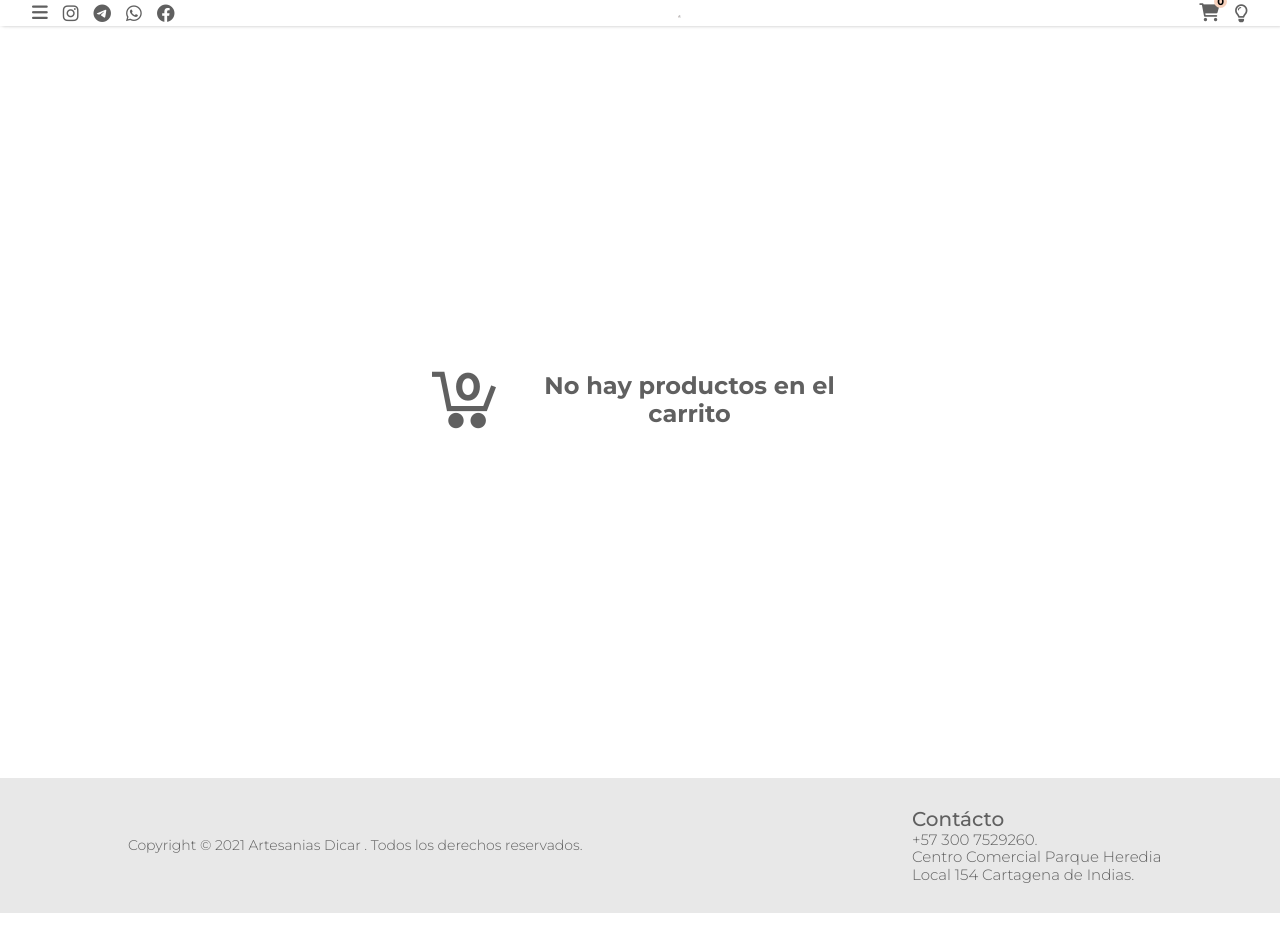
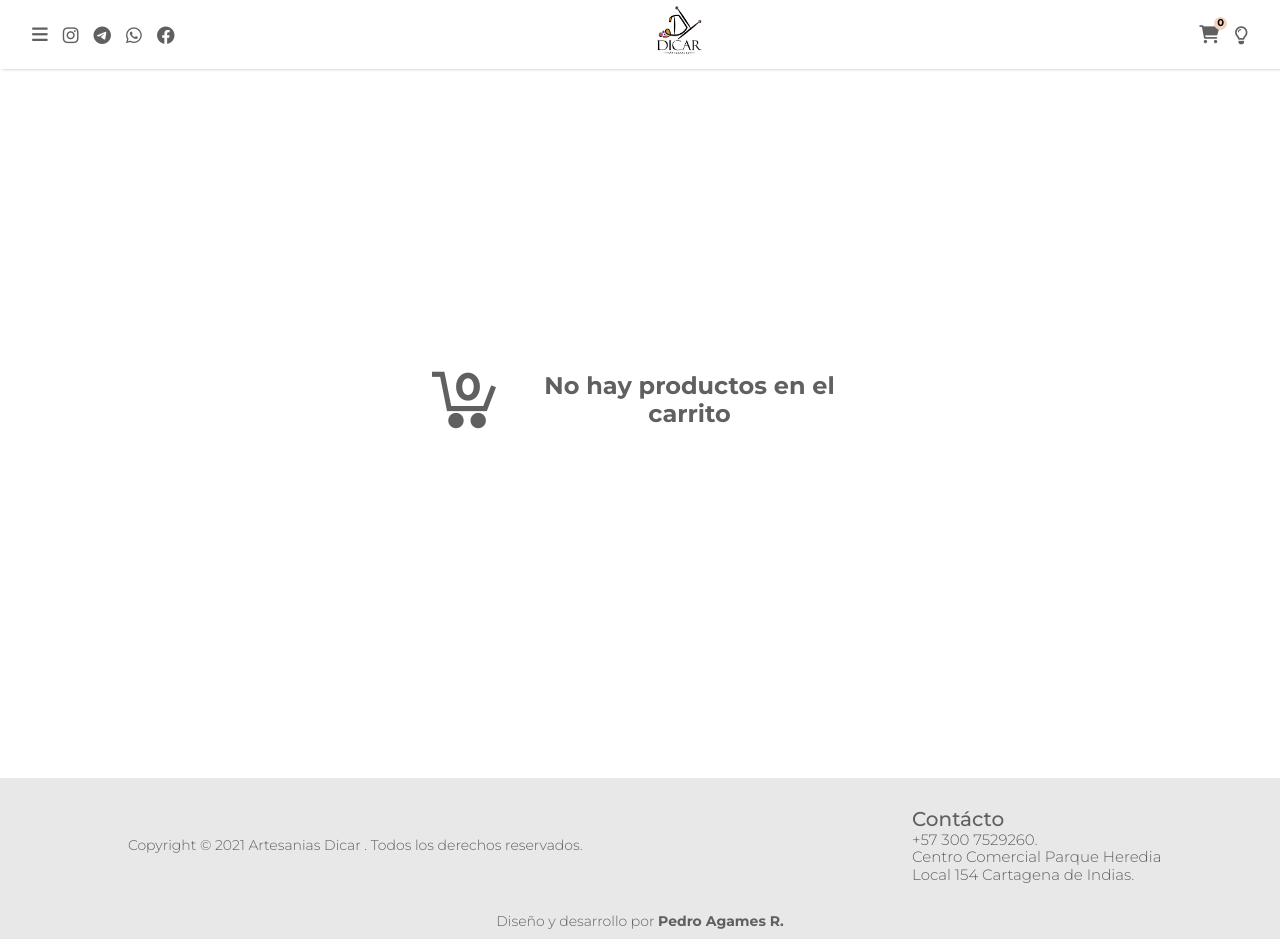
Before and after one commit to peterleunam1/dicar-handicrafts-frontend, a Next.js app: page /cart in a window 1280 px wide. Before the commit the page ends 913 px from the top, so only its background shows below. Built offline with nearby package versions, Linux system fonts and the light colour scheme.

Commit message:
🐛 Fix: change imaging unit

```diff
--- a/components/atoms/item/item.component.tsx
+++ b/components/atoms/item/item.component.tsx
@@ -11,8 +11,8 @@ const Item: FC<CartItemProps> = ({ item }) => {
       <Images>
         <Image
           src={image}
-          width="3.125rem"
-          height="3.75rem"
+          width="50px"
+          height="60px"
           layout="responsive"
           alt={name}
         />
--- a/components/atoms/logo/logo.component.tsx
+++ b/components/atoms/logo/logo.component.tsx
@@ -16,8 +16,8 @@ const Logo: FC<LogoProps> = ({ route }) => {
       <LogoContainer>
         <Image
           src={theme === themeMode.light ? LogoWhite : LogoBlack}
-          width="3.6875rem"
-          height="3.6875rem"
+          width="59px"
+          height="59px"
           alt="Logo"
         />
       </LogoContainer>
--- a/components/molecules/card-menu/card-menu.component.tsx
+++ b/components/molecules/card-menu/card-menu.component.tsx
@@ -17,8 +17,8 @@ const CardMenu: FC<CardMenuProps> = ({ src, title }) => {
         <ImageContainer>
           <Image
             src={src}
-            width="15.625rem"
-            height="17.625rem"
+            width="250px"
+            height="282px"
             alt={title.toUpperCase()}
           />
         </ImageContainer>
--- a/components/molecules/cart-item/cart-item.component.tsx
+++ b/components/molecules/cart-item/cart-item.component.tsx
@@ -56,8 +56,8 @@ const CartItem: FC<CartItemProps> = ({ item, mode }) => {
               <ImageContainer>
                 <Image
                   src={image}
-                  width="6.25rem"
-                  height="7.5rem"
+                  width="100px"
+                  height="120px"
                   layout="responsive"
                   alt="Product Image"
                 />
--- a/components/molecules/empty-cart/empty-cart.component.tsx
+++ b/components/molecules/empty-cart/empty-cart.component.tsx
@@ -10,8 +10,8 @@ const EmptyCart: FC = () => {
       <ImageContainer>
         <Image
           src={CartEmpty}
-          width="4rem"
-          height="4rem"
+          width="64px"
+          height="64px"
           layout="responsive"
           alt="empty-cart"
         />
--- a/components/molecules/product/product.component.tsx
+++ b/components/molecules/product/product.component.tsx
@@ -35,8 +35,8 @@ const Product: FC<IProductComponent> = ({ product }) => {
           <ImageContainer>
             <Image
               src={image}
-              width="13.125rem"
-              height="14.5rem"
+              width="210px"
+              height="232px"
               alt={name}
             />
           </ImageContainer>
--- a/components/organisms/confirm-cart/confirm-cart.component.tsx
+++ b/components/organisms/confirm-cart/confirm-cart.component.tsx
@@ -37,8 +37,8 @@ const ConfirmCart: FC<ConfirmCartProps> = ({ product, toggle }) => {
             <picture>
               <Image
                 src={product.image}
-                width="7.5rem"
-                height="8.75rem"
+                width="120px"
+                height="140px"
                 alt={product.name}
                 style={{ borderRadius: ".3125rem" }}
               />
--- a/components/organisms/footer/footer.component.tsx
+++ b/components/organisms/footer/footer.component.tsx
@@ -6,10 +6,12 @@ import {
   ListItem,
   CopyandRight,
   Text,
+  Credit,
 } from "./footer.styled";
 
 const Footer: FC = () => {
   return (
+    <>
       <FooterStyled>
         <ListItems>
           <ListItem size="1.25rem" bold={500}>
@@ -22,6 +24,8 @@ const Footer: FC = () => {
           <Text>{about.copyright}</Text>
         </CopyandRight>
       </FooterStyled>
+      <Credit>Diseño y desarrollo por <strong>Pedro Agames R.</strong></Credit>
+    </>
   );
 };
 export default Footer;
--- a/components/organisms/footer/footer.styled.ts
+++ b/components/organisms/footer/footer.styled.ts
@@ -46,7 +46,7 @@ export const CopyandRight = styled.div`
 export const Text = styled.p`
   text-align: center;
   font-weight: 350;
-  font-size: .875rem;
+  font-size: 0.875rem;
   max-width: 80%;
   @media (max-width: 31.25rem) {
     text-align: left;
@@ -54,3 +54,12 @@ export const Text = styled.p`
     margin-top: 1.875rem;
   }
 `;
+
+export const Credit = styled.div`
+  width: 100%;
+  text-align: center;
+  font-weight: 350;
+  font-size: .875rem;
+  padding-bottom: .625rem;
+  background-color: ${(props) => props.theme.card};
+`;
--- a/components/organisms/offers/offers.component.tsx
+++ b/components/organisms/offers/offers.component.tsx
@@ -15,7 +15,7 @@ const Offers: FC<OffersProps> = ({ type, urlMultimedia, children }) => {
           <Image
             width={"auto"}
             src={urlMultimedia}
-            height="31.25rem"
+            height="500px"
             alt="offer"
           />
         )}
--- a/components/organisms/product-details/product-details.component.tsx
+++ b/components/organisms/product-details/product-details.component.tsx
@@ -111,7 +111,7 @@ const ProductDetails: FC<ProductInfoProps> = ({ product }) => {
       <Modal status={status} setStatus={toggle}>
         {!isUpdateModal ? (
           <>
-            <Image src={CartGif} width="3.75rem" height="3.125rem" alt="Cart Gif" />
+            <Image src={CartGif} width="60px" height="50px" alt="Cart Gif" />
             <p>{modalTexts}</p>
           </>
         ) : (
```
Lines whose indentation alone changed are shown as unchanged.
